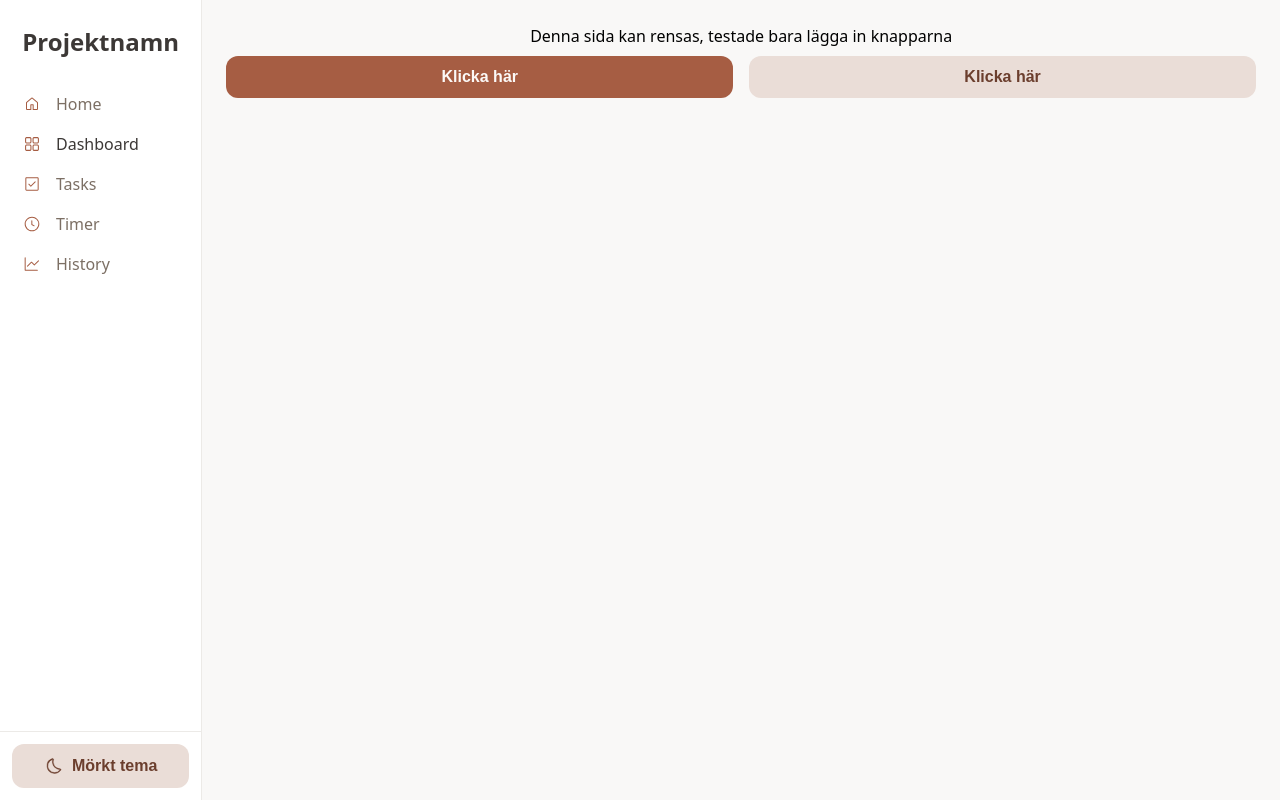
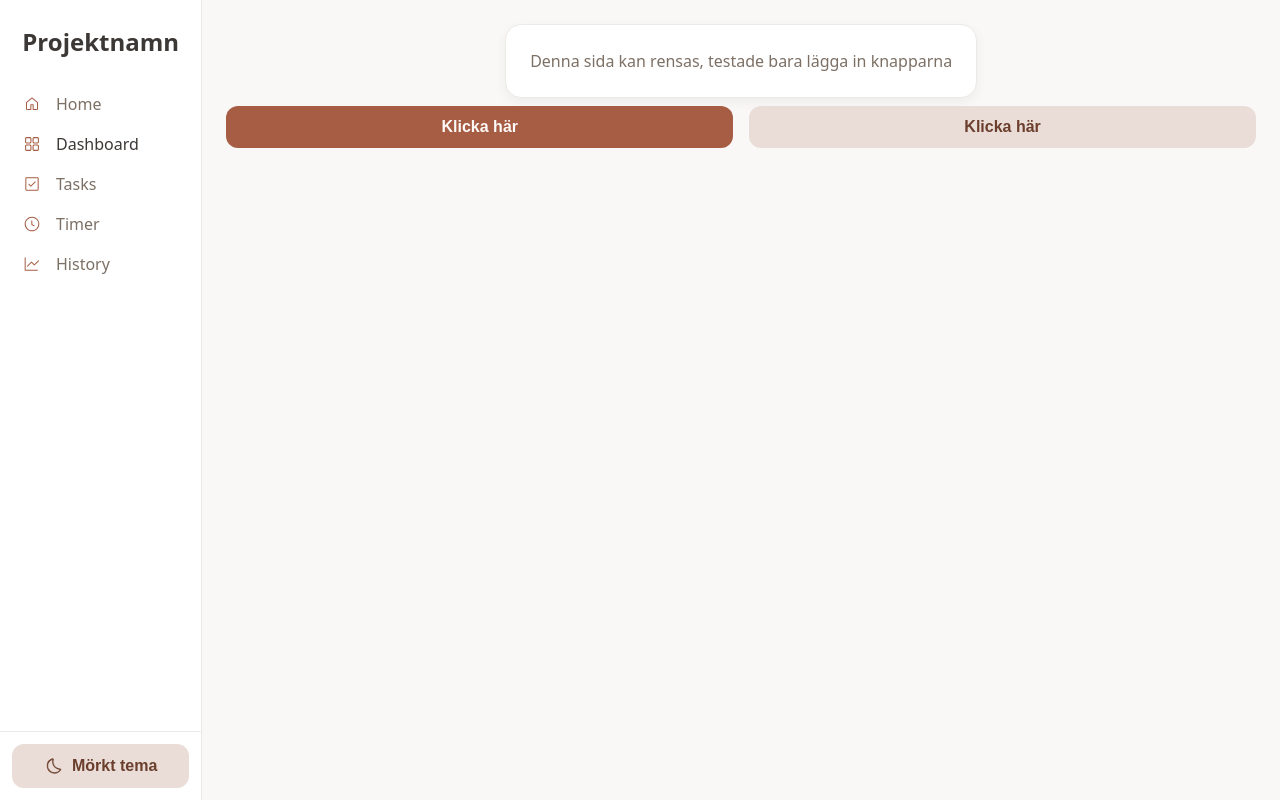
Before and after one commit to vczarnotta/kottekliv-productivity-app, a React (Vite) app: page / in a window 1280 px wide. Both pictures are taken after a click on the link "Dashboard". Built offline with nearby package versions, Linux system fonts and the light colour scheme.

Commit message:
gjorde så texten syns i dark mode

```diff
--- a/src/pages/Dashboard.jsx
+++ b/src/pages/Dashboard.jsx
@@ -5,7 +5,9 @@ import Card from "../components/Card/Card"
 function Dashboard() {
   return(
     <div className="main-container">
-      <p>Denna sida kan rensas, testade bara lägga in knapparna</p>
+      <Card
+        children={<p>Denna sida kan rensas, testade bara lägga in knapparna</p>}
+      />
       <GridContainer columns={2}>
         <Button
           label={"Klicka här"}
```
